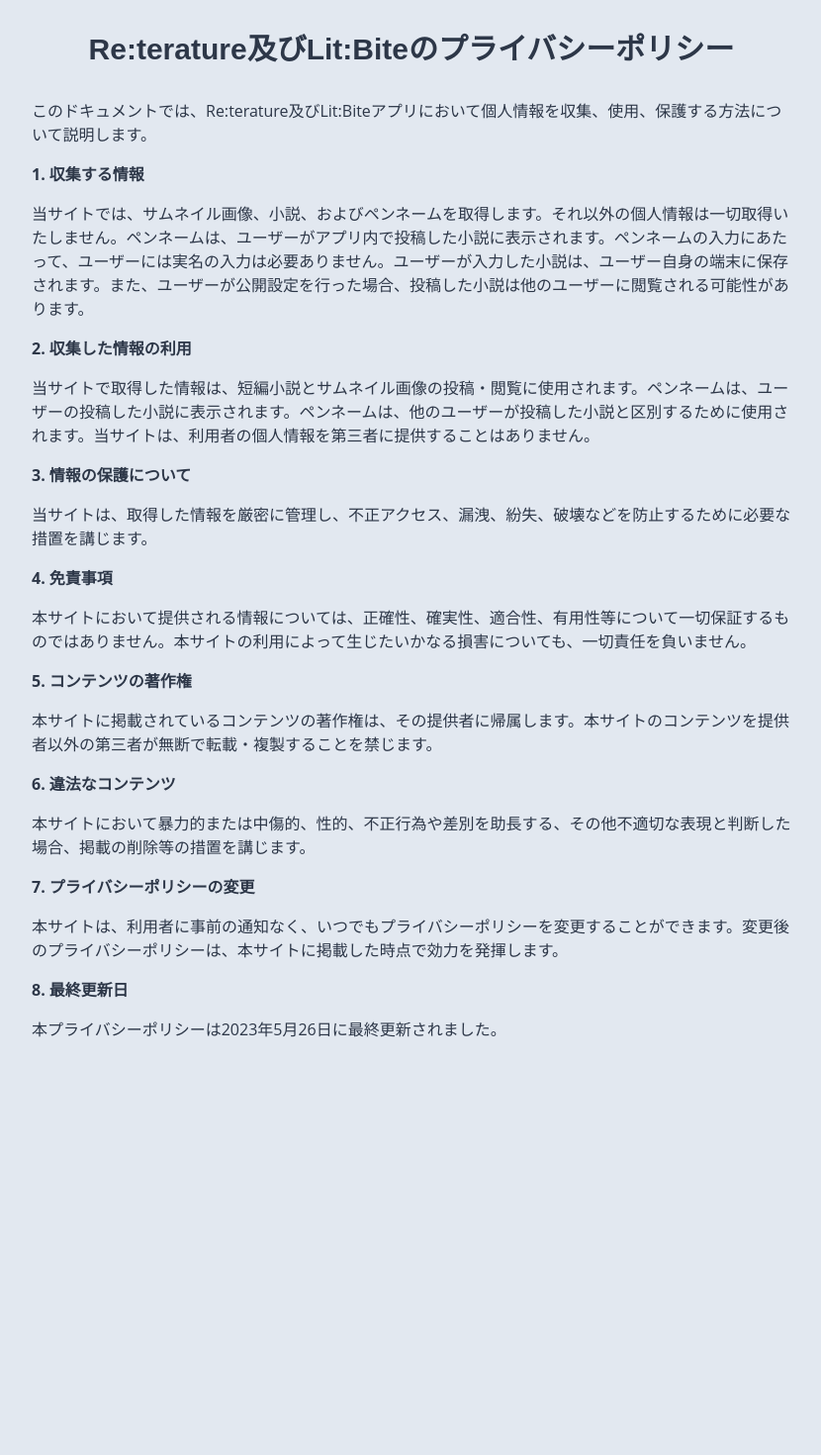
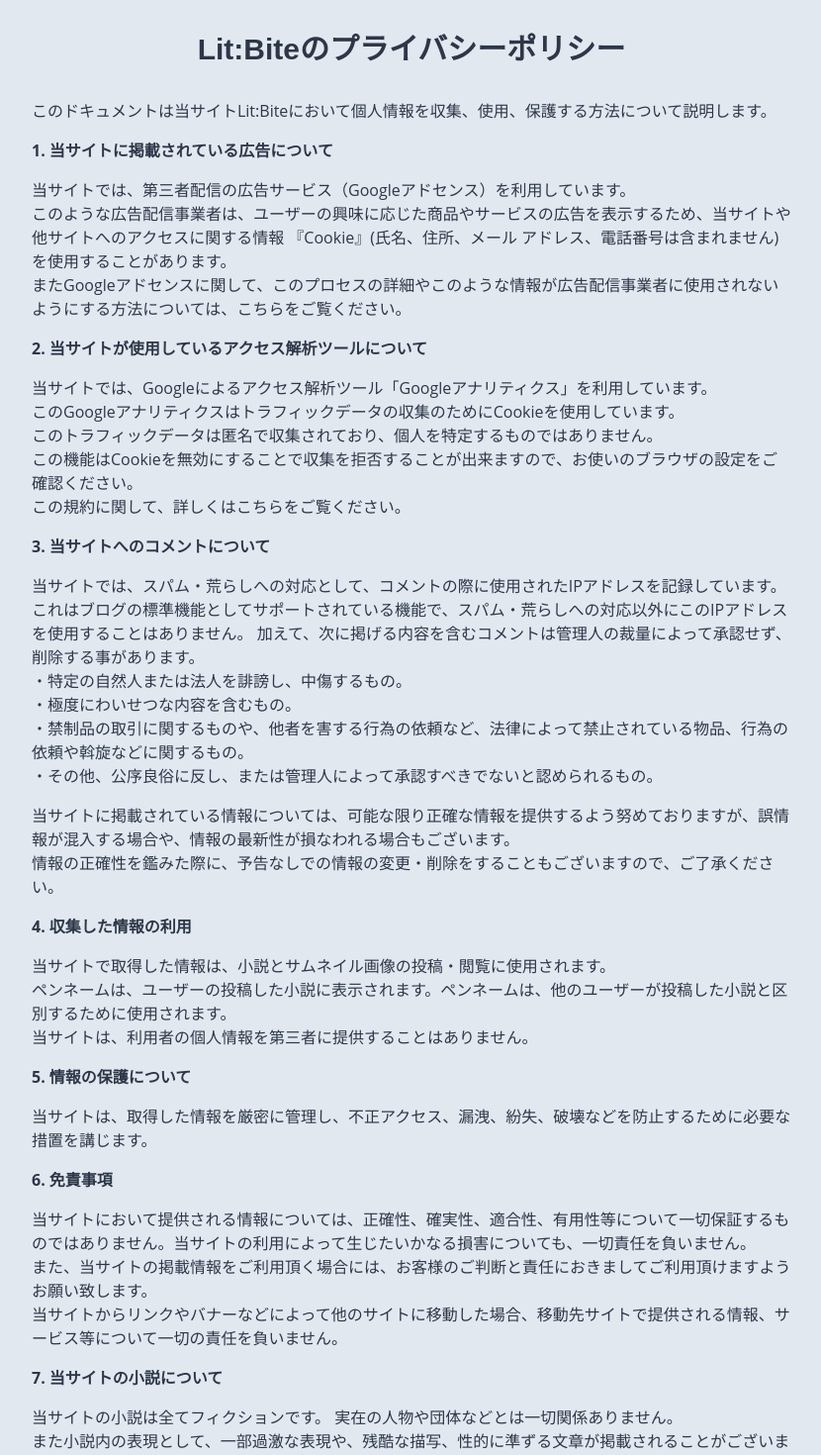
Before and after one commit to dende-h/next_novel_site, a Next.js app: page /policy in a window 1280 px wide. Shown: the top 1470 px of the page at 99% size, without its empty margins (224-1054 px from the left). Before the commit the page ends 1084 px from the top, so only its background shows below. Built offline with nearby package versions, Linux system fonts and the light colour scheme; no server answers; what react-google-recaptcha-v3 would draw is missing.

Commit message:
ポリシー修正

```diff
--- a/src/pages/policy.tsx
+++ b/src/pages/policy.tsx
@@ -4,43 +4,120 @@ export default function PrivacyPolicy() {
 	return (
 		<VStack maxW="800px" mx="auto" px={4} py={8} spacing={8}>
 			<Heading as="h1" size="lg">
-				Re:terature及びLit:Biteのプライバシーポリシー
+				Lit:Biteのプライバシーポリシー
 			</Heading>
 			<VStack align="start" spacing={4}>
+				<Text>このドキュメントは当サイトLit:Biteにおいて個人情報を収集、使用、保護する方法について説明します。</Text>
+				<Text fontWeight="bold">1. 当サイトに掲載されている広告について</Text>
 				<Text>
-					このドキュメントでは、Re:terature及びLit:Biteアプリにおいて個人情報を収集、使用、保護する方法について説明します。
+					当サイトでは、第三者配信の広告サービス（Googleアドセンス）を利用しています。
+					<br />
+					このような広告配信事業者は、ユーザーの興味に応じた商品やサービスの広告を表示するため、当サイトや他サイトへのアクセスに関する情報
+					『Cookie』(氏名、住所、メール アドレス、電話番号は含まれません) を使用することがあります。
+					<br />
+					またGoogleアドセンスに関して、このプロセスの詳細やこのような情報が広告配信事業者に使用されないようにする方法については、
+					<a href="https://policies.google.com/technologies/ads?gl=jp">こちら</a>をご覧ください。
 				</Text>
-				<Text fontWeight="bold">1. 収集する情報</Text>
+				<Text fontWeight="bold">2. 当サイトが使用しているアクセス解析ツールについて</Text>
 				<Text>
-					当サイトでは、サムネイル画像、小説、およびペンネームを取得します。それ以外の個人情報は一切取得いたしません。ペンネームは、ユーザーがアプリ内で投稿した小説に表示されます。ペンネームの入力にあたって、ユーザーには実名の入力は必要ありません。ユーザーが入力した小説は、ユーザー自身の端末に保存されます。また、ユーザーが公開設定を行った場合、投稿した小説は他のユーザーに閲覧される可能性があります。
+					当サイトでは、Googleによるアクセス解析ツール「Googleアナリティクス」を利用しています。
+					<br />
+					このGoogleアナリティクスはトラフィックデータの収集のためにCookieを使用しています。
+					<br />
+					このトラフィックデータは匿名で収集されており、個人を特定するものではありません。
+					<br />
+					この機能はCookieを無効にすることで収集を拒否することが出来ますので、お使いのブラウザの設定をご確認ください。
+					<br />
+					この規約に関して、詳しくは<a href="https://marketingplatform.google.com/about/analytics/terms/jp/">こちら</a>
+					をご覧ください。
 				</Text>
-				<Text fontWeight="bold">2. 収集した情報の利用</Text>
+				<Text fontWeight="bold">3. 当サイトへのコメントについて</Text>
 				<Text>
-					当サイトで取得した情報は、短編小説とサムネイル画像の投稿・閲覧に使用されます。ペンネームは、ユーザーの投稿した小説に表示されます。ペンネームは、他のユーザーが投稿した小説と区別するために使用されます。当サイトは、利用者の個人情報を第三者に提供することはありません。
+					当サイトでは、スパム・荒らしへの対応として、コメントの際に使用されたIPアドレスを記録しています。
+					これはブログの標準機能としてサポートされている機能で、スパム・荒らしへの対応以外にこのIPアドレスを使用することはありません。
+					加えて、次に掲げる内容を含むコメントは管理人の裁量によって承認せず、削除する事があります。
+					<br />
+					・特定の自然人または法人を誹謗し、中傷するもの。
+					<br />
+					・極度にわいせつな内容を含むもの。
+					<br />
+					・禁制品の取引に関するものや、他者を害する行為の依頼など、法律によって禁止されている物品、行為の依頼や斡旋などに関するもの。
+					<br />
+					・その他、公序良俗に反し、または管理人によって承認すべきでないと認められるもの。
 				</Text>
-				<Text fontWeight="bold">3. 情報の保護について</Text>
+				<Text>
+					当サイトに掲載されている情報については、可能な限り正確な情報を提供するよう努めておりますが、誤情報が混入する場合や、情報の最新性が損なわれる場合もございます。
+					<br />
+					情報の正確性を鑑みた際に、予告なしでの情報の変更・削除をすることもございますので、ご了承ください。
+				</Text>
+				<Text fontWeight="bold">4. 収集した情報の利用</Text>
+				<Text>
+					当サイトで取得した情報は、小説とサムネイル画像の投稿・閲覧に使用されます。
+					<br />
+					ペンネームは、ユーザーの投稿した小説に表示されます。ペンネームは、他のユーザーが投稿した小説と区別するために使用されます。
+					<br />
+					当サイトは、利用者の個人情報を第三者に提供することはありません。
+				</Text>
+				<Text fontWeight="bold">5. 情報の保護について</Text>
 				<Text>
 					当サイトは、取得した情報を厳密に管理し、不正アクセス、漏洩、紛失、破壊などを防止するために必要な措置を講じます。
 				</Text>
-				<Text fontWeight="bold">4. 免責事項</Text>
+				<Text fontWeight="bold">6. 免責事項</Text>
 				<Text>
-					本サイトにおいて提供される情報については、正確性、確実性、適合性、有用性等について一切保証するものではありません。本サイトの利用によって生じたいかなる損害についても、一切責任を負いません。
+					当サイトにおいて提供される情報については、正確性、確実性、適合性、有用性等について一切保証するものではありません。当サイトの利用によって生じたいかなる損害についても、一切責任を負いません。
+					<br />
+					また、当サイトの掲載情報をご利用頂く場合には、お客様のご判断と責任におきましてご利用頂けますようお願い致します。
+					<br />
+					当サイトからリンクやバナーなどによって他のサイトに移動した場合、移動先サイトで提供される情報、サービス等について一切の責任を負いません。
 				</Text>
-				<Text fontWeight="bold">5. コンテンツの著作権</Text>
+				<Text fontWeight="bold">7. 当サイトの小説について</Text>
 				<Text>
-					本サイトに掲載されているコンテンツの著作権は、その提供者に帰属します。本サイトのコンテンツを提供者以外の第三者が無断で転載・複製することを禁じます。
+					当サイトの小説は全てフィクションです。 実在の人物や団体などとは一切関係ありません。
+					<br />
+					また小説内の表現として、一部過激な表現や、残酷な描写、性的に準ずる文章が掲載されることがございます。
+					<br />
+					それらの文章により何らかの誘導を示唆する意図は一切ございません。
 				</Text>
-				<Text fontWeight="bold">6. 違法なコンテンツ</Text>
+				<Text fontWeight="bold">8. コンテンツの著作権</Text>
 				<Text>
-					本サイトにおいて暴力的または中傷的、性的、不正行為や差別を助長する、その他不適切な表現と判断した場合、掲載の削除等の措置を講じます。
+					当サイトに掲載されているコンテンツの著作権は、その提供者に帰属します。
+					<br />
+					本サイトのコンテンツを提供者以外の第三者が無断で転載・複製・編集することを禁じます。
 				</Text>
-				<Text fontWeight="bold">7. プライバシーポリシーの変更</Text>
+				<Text fontWeight="bold">9. 違法なコンテンツ</Text>
 				<Text>
-					本サイトは、利用者に事前の通知なく、いつでもプライバシーポリシーを変更することができます。変更後のプライバシーポリシーは、本サイトに掲載した時点で効力を発揮します。
+					当サイトにおいて暴力的または中傷的、性的、不正行為や差別を助長する、その他不適切な表現と判断した場合、予告なく掲載の削除等の措置を講じます。
 				</Text>
-				<Text fontWeight="bold">8. 最終更新日</Text>
-				<Text>本プライバシーポリシーは2023年5月26日に最終更新されました。</Text>
+				<Text fontWeight="bold">10. お問い合わせフォームについて</Text>
+				<Text>
+					当サイトでは、お問い合わせフォームからお問い合わせいただく際に、お名前とメールアドレス等の個人情報をご登録いただいています。
+					<br />
+					これらの個人情報は質問に対する回答を電子メールなどでご連絡する場合に利用させていただくものであり、個人情報をご提供いただく際の目的以外では利用いたしません。
+				</Text>
+				<Text fontWeight="bold">11. リンクについて</Text>
+				<Text>
+					当サイトは原則リンクフリーです。リンクを行う場合の許可や連絡は不要です。
+					<br />
+					引用する際は、引用元の明記と該当ページへのリンクをお願いします。
+					<br />
+					ただし、画像ファイルへの直リンク、インラインフレームを使用したHTMLページ内で表示する形でのリンクはご遠慮ください。
+				</Text>
+				<Text fontWeight="bold">12. プライバシーポリシーの変更</Text>
+				<Text>
+					当サイトは、利用者に事前の通知なく、いつでもプライバシーポリシーを変更することができます。
+					<br />
+					変更後のプライバシーポリシーは、当サイトに掲載した時点で効力を発揮します。
+				</Text>
+				<Text fontWeight="bold">13. 最終更新日</Text>
+				<Text>本プライバシーポリシーは2023年7月13日に最終更新されました。</Text>
 			</VStack>
 		</VStack>
 	);
 }
+export const getStaticProps = async () => {
+	return {
+		props: {
+			data: "This is static data"
+		}
+	};
+};
```
